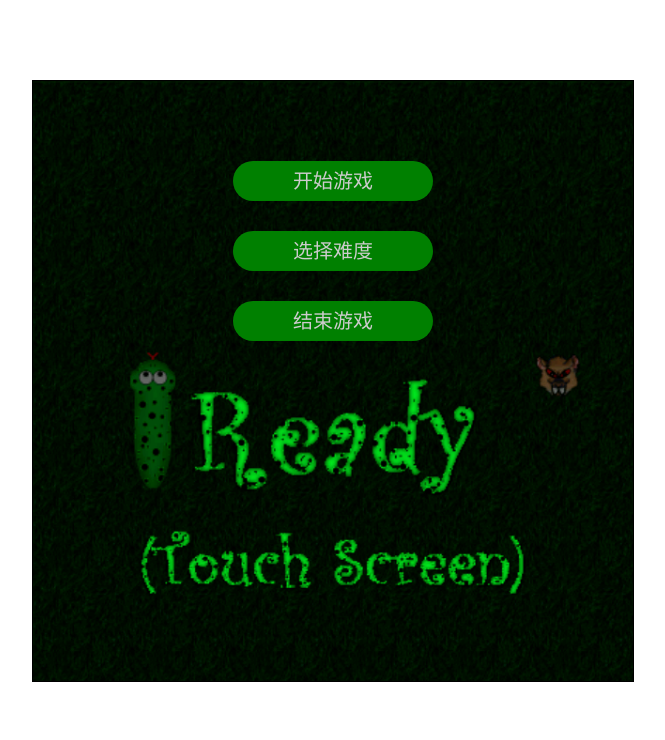
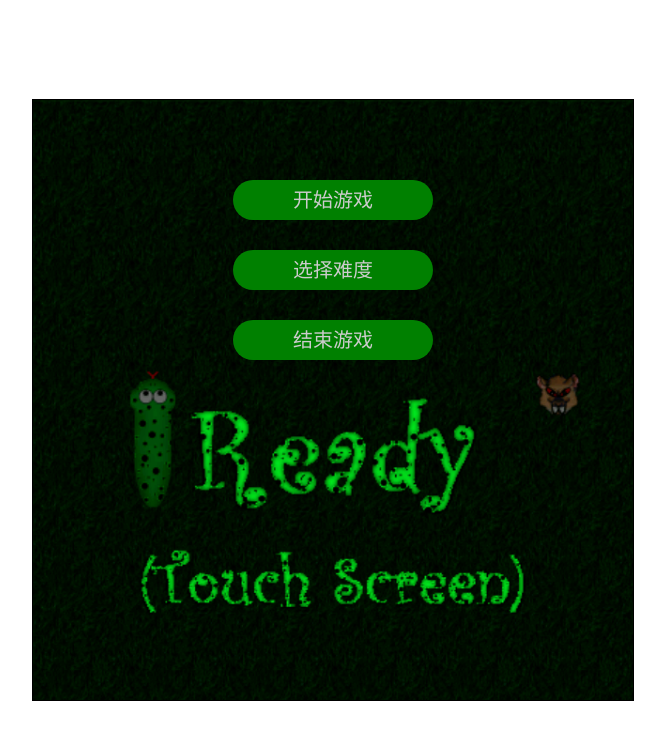
Before and after one commit to lisong981174580/tanchishe, a plain HTML site: page index.html in a window 1280 px wide. Shown: the whole page, without its empty margins (307-972 px from the left). Drawn offline with Linux system fonts and the light colour scheme.

Commit message:
ls change

```diff
--- a/css/snake.css
+++ b/css/snake.css
@@ -1,15 +1,20 @@
+html,body{
+	height: 100%;
+	overflow: hidden;
+
+}
 #sence{
 	width: 600px;
 	height: 600px;
 	background: url("../img/gezi2.png") no-repeat center center;
 	background-size: cover;
 	border: 1px solid black;
-	position: relative;
-    margin: 0 auto;
-    margin-top: 80px;
-
-
-
+	position: fixed;
+    left: 0;
+	right: 0;
+	top: 0;
+	bottom: 0;
+	margin: auto;
 
 }
 
--- a/js/snake.js
+++ b/js/snake.js
@@ -1,4 +1,5 @@
 window.onload=function () {
+
 //初始化  分数num 速度speed  暂停继续开关flag
     var num=0;
     var speed=200;
```
Also changed, not shown: index.html (+1 -0 lines).
